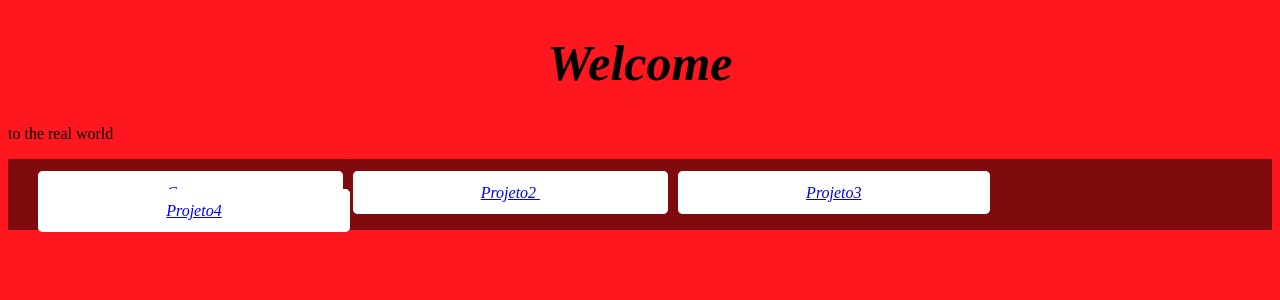
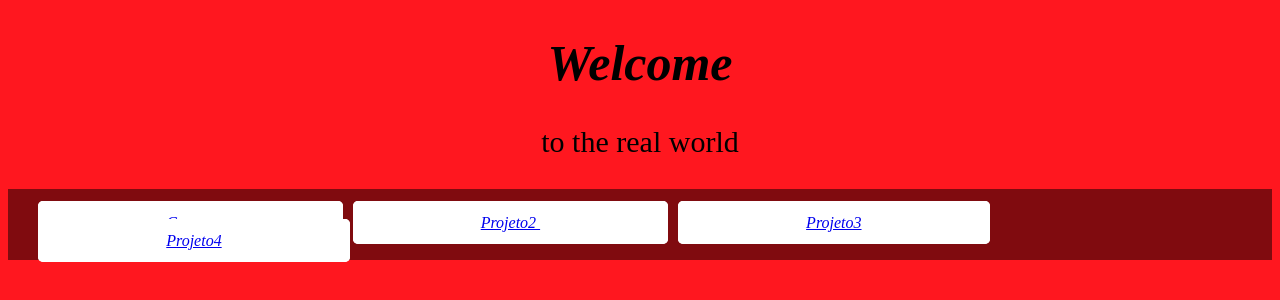
Before and after one commit to JoaoPPassos/joaoppassos.github.io, a plain HTML site: page index.html in a window 1280 px wide. Drawn offline with Linux system fonts and the light colour scheme.

```diff
--- a/styles.css
+++ b/styles.css
@@ -3,11 +3,17 @@
     height: 20px;
     padding: 2%;
 }
+
 .title {
     font-style: italic;
     text-align: center;
     font-weight: 900;
     font-size: 50px;
+}
+
+.subtitle {
+    text-align: center;
+    font-size: 30px;
 }
 
 .first {
```
Also changed, not shown: index.html (+1 -0 lines), assets/60354.jpg (added), assets/License free.txt (added), assets/License premium.txt (added), 1 other file.
